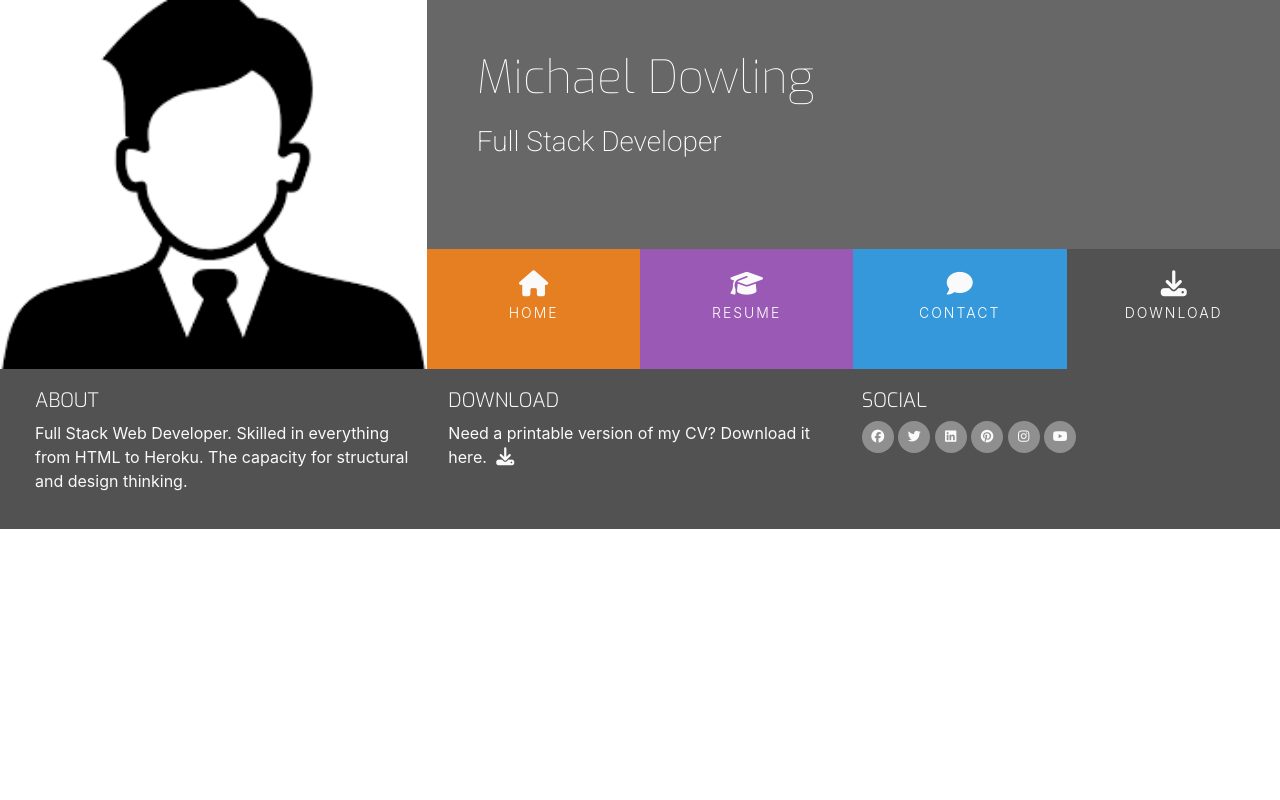
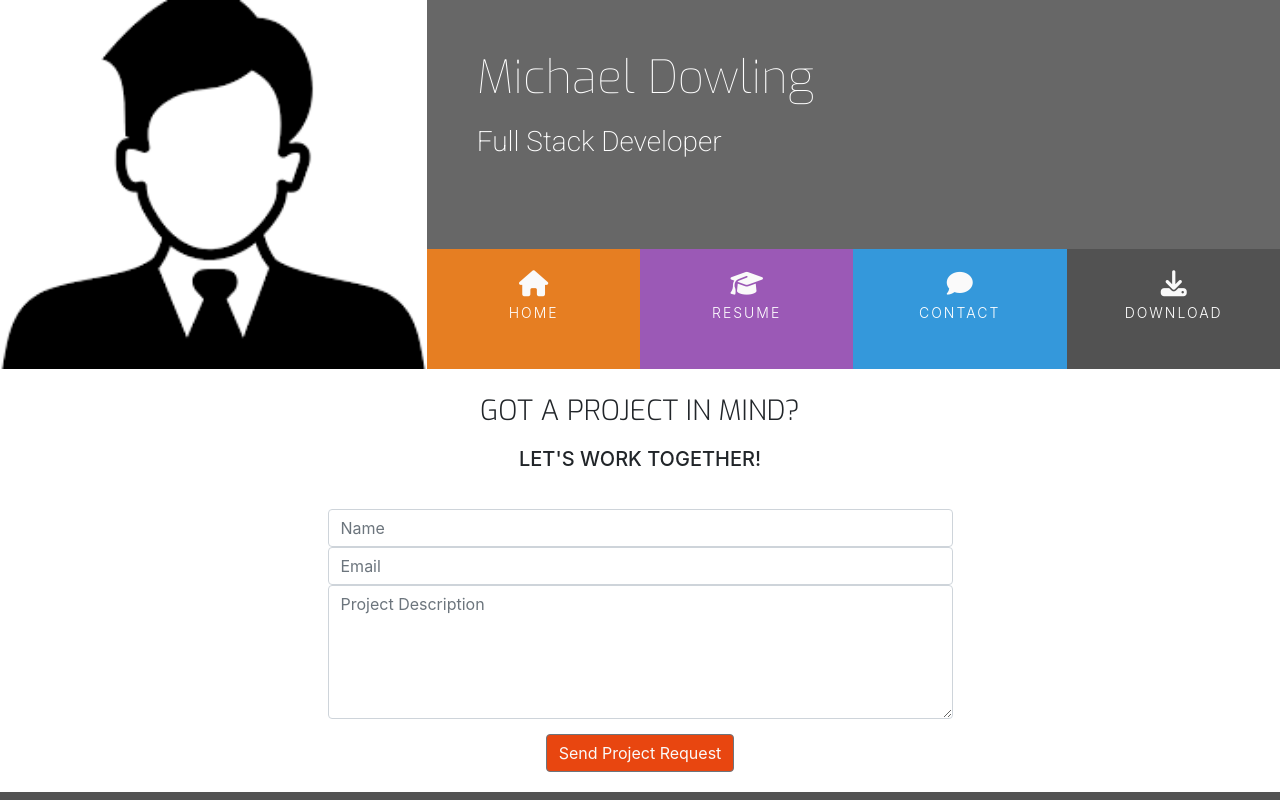
Before and after one commit to mickdowling16/Michael-Resume, a plain HTML site: page contact.html in a window 1280 px wide. Shown: the top 800 px of the page. Drawn offline with nearby package versions, Linux system fonts and the light colour scheme.

Commit message:
finished cv project

```diff
--- a/assets/css/style.css
+++ b/assets/css/style.css
@@ -34,6 +34,9 @@
     background-color: #525252;
 }
 
+.bg-color-contact {
+    background-color: white;
+}
 /* .............................................HSpecial paddings, margins and text */
 
 h1,h2,h3,h4 {
@@ -332,3 +335,36 @@ footer {
 .history-items {
     margin-bottom: 30px;
 }
+
+/* .............................................Contact Form */
+
+.contact-heading {
+    font-family: "Exo", sans-serif;
+    font-weight: 300;
+    margin-top: 25px;
+    margin-bottom: 20px;
+}
+
+.center-form {
+    padding-top: 10px;
+    margin: 0 auto;
+    max-width: 70%;
+}
+
+button[type="submit"] {
+    margin-top: 15px;
+    margin-bottom: 20px;
+    color: #fafafa;
+    background-color: #e84610;
+}
+
+/* .............................................Media Query */
+
+@media(min-width: 992px) {
+    .center-form {
+        padding-top: 30px;
+        min-height: 240px;
+        margin: 0 auto;
+        max-width: 50%;
+    }
+}
--- a/contact.html
+++ b/contact.html
@@ -30,16 +30,20 @@
                     <div class="col">
                         <ul id="nav" class="list-inline menucontainer">
                             <li class="col-6 col-sm-3 ui-menu-color-home list-inline-item menuitem">
-                                <a href="index.html" class="hvr-sweep-to-bottom"><i class="fa fa-home" aria-hidden="true"></i><span>Home</span></a>
+                                <a href="index.html" class="hvr-sweep-to-bottom"><i class="fa fa-home"
+                                        aria-hidden="true"></i><span>Home</span></a>
                             </li>
                             <li class="col-6 col-sm-3 ui-menu-color-resume list-inline-item menuitem">
-                                <a href="resume.html" class="hvr-sweep-to-bottom"><i class="fa fa-graduation-cap" aria-hidden="true"></i><span>Resume</span></a>
+                                <a href="resume.html" class="hvr-sweep-to-bottom"><i class="fa fa-graduation-cap"
+                                        aria-hidden="true"></i><span>Resume</span></a>
                             </li>
                             <li class="col-6 col-sm-3 ui-menu-color-contact list-inline-item menuitem">
-                                <a href="contact.html" class="hvr-sweep-to-bottom"><i class="fa fa-comment" aria-hidden="true"></i><span>Contact</span></a>
+                                <a href="contact.html" class="hvr-sweep-to-bottom"><i class="fa fa-comment"
+                                        aria-hidden="true"></i><span>Contact</span></a>
                             </li>
                             <li class="col-6 col-sm-3 ui-menu-color-download list-inline-item menuitem">
-                                <a href="#" class="hvr-sweep-to-bottom"><i class="fa fa-download" aria-hidden="true"></i><span>Download</span></a>
+                                <a href="assets/CV/Michael Dowling.pdf" target="_blank" class="hvr-sweep-to-bottom"><i class="fa fa-download"
+                                        aria-hidden="true"></i><span>Download</span></a>
                             </li>
                         </ul>
                     </div>
@@ -49,7 +53,27 @@
         </div>
 
     </header>
-    <section>
+    <section class="container-fluid">
+        <div class="row bg-color-contact">
+            <div class="col">
+                <h3 class="contact-heading uppercase text-center">Got a project in mind?</h3>
+                <h5 class="uppercase text-center">Let's work together!</h5>
+
+                <div class="center-form">
+                    <form>
+                        <input type="text" name="name" id="fullname" class="form-control" placeholder="Name" required/>
+                        <input type="email" name="email" id="emailaddress" class="form-control" placeholder="Email" required/>
+                        <textarea rows="5" name="projectsummary" id="projectsummary" class="form-control" placeholder="Project Description" required></textarea>
+                        <div class="row text-center">
+                            <div class="col">
+                                <button type="submit" class="btn btn-secondary">Send Project Request</button>
+                            </div>
+                        </div>
+                    </form>
+
+                </div>
+            </div>
+        </div>
 
     </section>
     <footer class="container-fluid">
@@ -64,7 +88,7 @@
             <div class="col-sm-4">
                 <h5 class="uppercase general-sub">Download</h5>
                 <p class="inline-block">Need a printable version of my CV? Download it here.
-                    <a href="#" target="_blank" class="cv-pdf">
+                    <a href="assets/CV/Michael Dowling.pdf" target="_blank" class="cv-pdf">
                         <i class="fa fa-download" aria-hidden="true"></i>
                         <span class="sr-only">Download link</span>
                     </a>
```
Also changed, not shown: index.html (+3 -3 lines), resume.html (+9 -5 lines), 1 other file.
